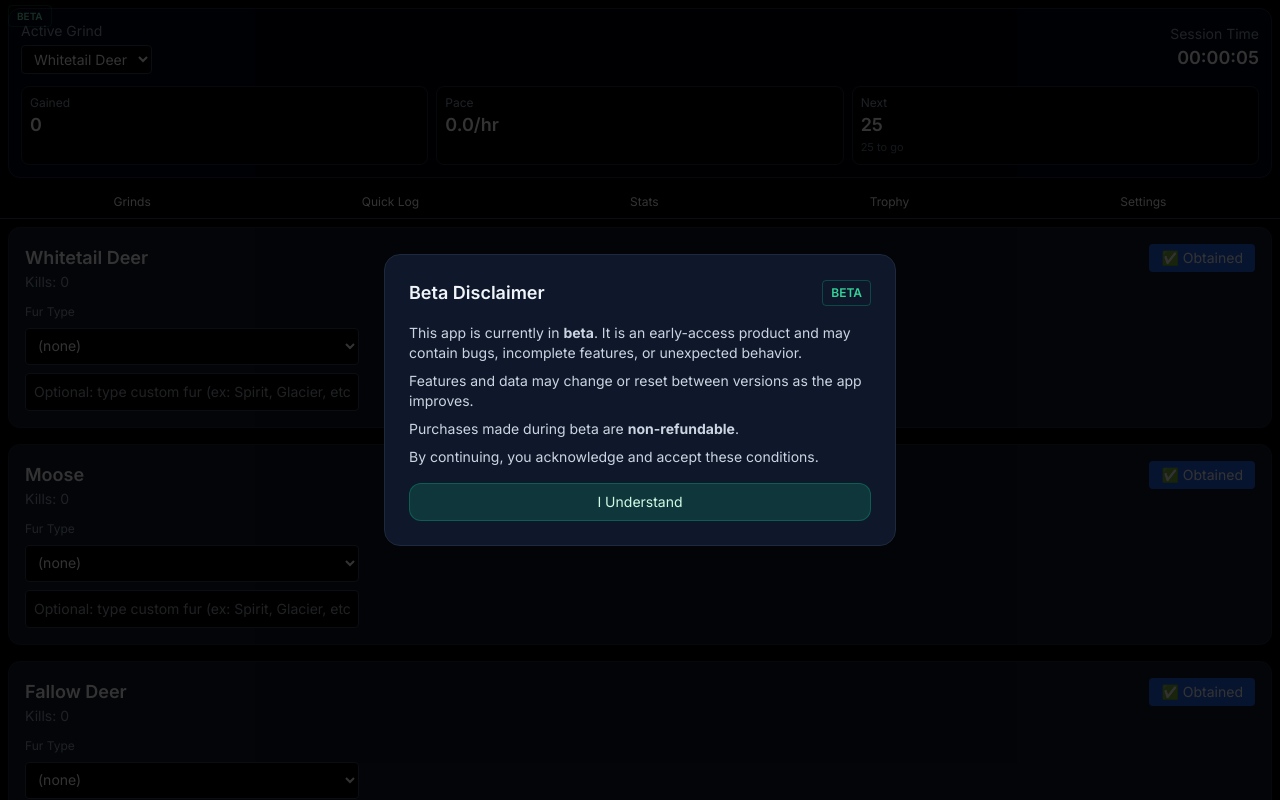
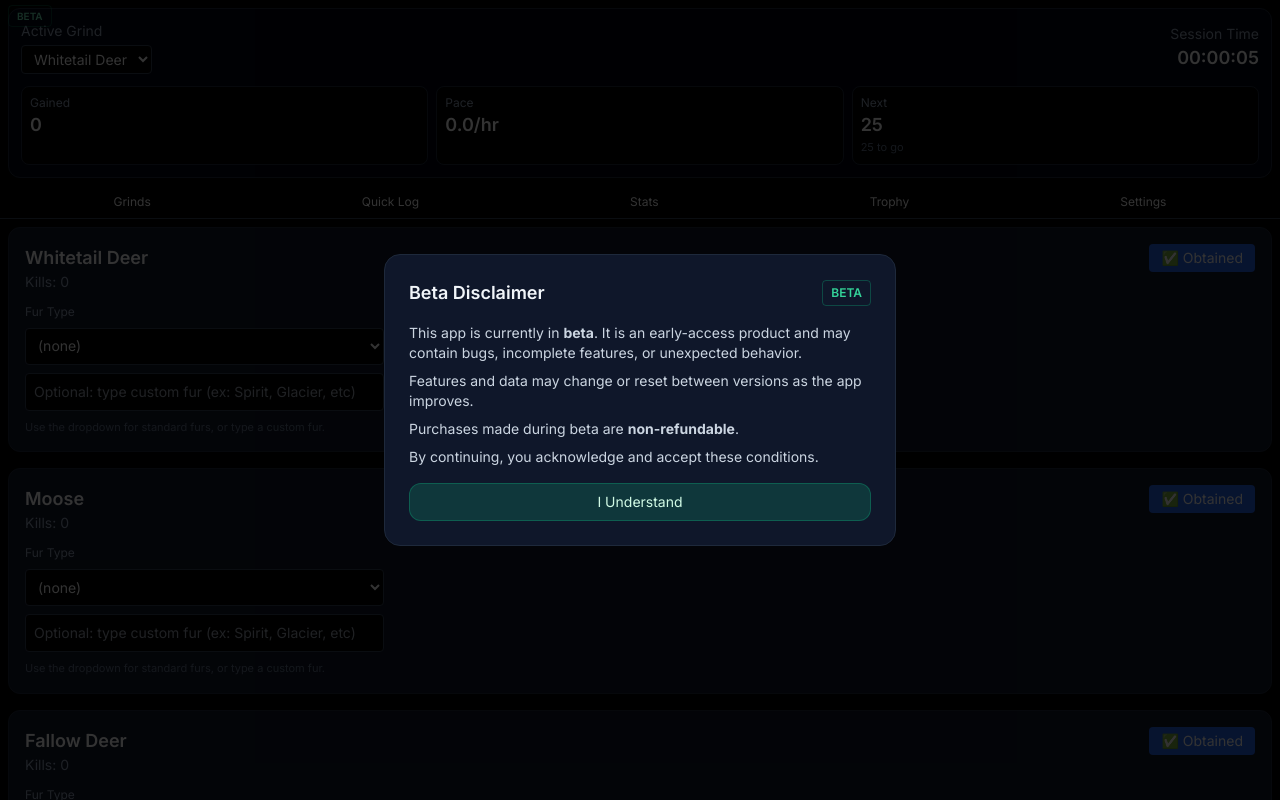
Before and after one commit to Camoford/great-one-grind, a React (Vite) app: page / in a window 1280 px wide. Shown: the top 800 px of the page. Built offline with nearby package versions, Linux system fonts and the light colour scheme.

Commit message:
Restore rare fur dropdowns by species

```diff
--- a/components/GrindsList.tsx
+++ b/components/GrindsList.tsx
@@ -1,21 +1,32 @@
 import React, { useMemo, useState } from "react";
 import { useHunterStore } from "../store";
 
-const FUR_OPTIONS = [
-  "",
-  "Common",
-  "Piebald",
-  "Albino",
-  "Melanistic",
-  "Leucistic",
-  "Blonde",
-  "Red",
-  "Dark",
-  "Light",
-  "Tan",
-  "Grey",
-  "Brown",
-];
+function getFursForSpecies(species: string): string[] {
+  const base = ["", "Common", "Piebald", "Albino", "Melanistic", "Leucistic"];
+
+  switch (species) {
+    case "Whitetail Deer":
+      return [...base, "Red", "Tan", "Grey", "Brown", "Other (type it)"];
+    case "Moose":
+      return [...base, "Light", "Dark", "Brown", "Other (type it)"];
+    case "Fallow Deer":
+      return [...base, "Spotted", "Chocolate", "Black", "Other (type it)"];
+    case "Black Bear":
+      return [...base, "Cinnamon", "Blonde", "Other (type it)"];
+    case "Wild Boar":
+      return [...base, "Brown Hybrid", "Blackgold", "Other (type it)"];
+    case "Red Deer":
+      return [...base, "Light", "Dark", "Other (type it)"];
+    case "Tahr":
+      return [...base, "Grey", "Dark", "Other (type it)"];
+    case "Red Fox":
+      return [...base, "Cross", "Silver", "Other (type it)"];
+    case "Mule Deer":
+      return [...base, "Grey", "Brown", "Other (type it)"];
+    default:
+      return [...base, "Other (type it)"];
+  }
+}
 
 export default function GrindsList() {
   const grinds = useHunterStore((s) => s.grinds);
@@ -39,11 +50,9 @@ export default function GrindsList() {
       obtainedAt: Date.now(),
     });
 
-    // Grinder default reset
     setKills(id, 0);
     setFur(id, undefined);
 
-    // clear custom fur after obtain
     setCustomFurById((p) => {
       const copy = { ...p };
       delete copy[id];
@@ -62,7 +71,9 @@ export default function GrindsList() {
   return (
     <div className="space-y-4">
       {sorted.map((grind) => {
-        const isCustom = !!customFurById[grind.id] && !FUR_OPTIONS.includes(customFurById[grind.id]);
+        const options = getFursForSpecies(grind.species);
+        const selectedValue = options.includes(grind.fur || "") ? (grind.fur || "") : "";
+
         return (
           <div
             key={grind.id}
@@ -76,15 +87,19 @@ export default function GrindsList() {
                   {grind.fur ? ` • Fur: ${grind.fur}` : ""}
                 </p>
 
-                {/* Fur picker */}
                 <div className="mt-3 space-y-2">
                   <div className="text-xs text-slate-400">Fur Type</div>
+
                   <select
                     className="w-full rounded bg-black border border-slate-700 p-2 text-sm"
-                    value={FUR_OPTIONS.includes(grind.fur || "") ? (grind.fur || "") : ""}
+                    value={selectedValue}
                     onChange={(e) => {
                       const v = e.target.value;
                       if (!v) {
+                        setFur(grind.id, undefined);
+                        return;
+                      }
+                      if (v === "Other (type it)") {
                         setFur(grind.id, undefined);
                         return;
                       }
@@ -92,7 +107,9 @@ export default function GrindsList() {
                     }}
                   >
                     <option value="">(none)</option>
-                    {FUR_OPTIONS.filter(Boolean).map((f) => (
+                    {options
+                      .filter((x) => x !== "")
+                      .map((f) => (
                         <option key={f} value={f}>
                           {f}
                         </option>
@@ -107,15 +124,12 @@ export default function GrindsList() {
                     }
                     placeholder="Optional: type custom fur (ex: Spirit, Glacier, etc)"
                   />
-                  {isCustom && (
                   <div className="text-[11px] text-slate-500">
-                      Custom fur will be used when you obtain a trophy.
+                    Use the dropdown for standard furs, or type a custom fur.
                   </div>
-                  )}
                 </div>
               </div>
 
-              {/* Obtained confirm */}
               <div className="shrink-0">
                 {confirmingId === grind.id ? (
                   <div className="flex gap-2">
--- a/components/QuickLog.tsx
+++ b/components/QuickLog.tsx
@@ -5,29 +5,44 @@ type LastSelections = {
   grindId: string;
   fur: string;
   amount: number;
-  furMode: "dropdown" | "other";
   otherFur: string;
   obtained: boolean;
 };
 
 const LS_KEY = "greatone_quicklog_last_v1";
 
-// You can add/remove furs anytime. Keep it grinder-friendly.
-const FUR_OPTIONS = [
-  "Common",
-  "Piebald",
-  "Albino",
-  "Melanistic",
-  "Leucistic",
-  "Blonde",
-  "Red",
-  "Dark",
-  "Light",
-  "Tan",
-  "Grey",
-  "Brown",
-  "Other (type it)",
-];
+/**
+ * ✅ Restore your rare fur types here.
+ * If you want to expand later, just add items per species.
+ */
+function getFursForSpecies(species: string): string[] {
+  // Common “rare” palette + flexible custom option.
+  // You can replace/extend these lists with your exact preferred ones anytime.
+  const base = ["Common", "Piebald", "Albino", "Melanistic", "Leucistic"];
+
+  switch (species) {
+    case "Whitetail Deer":
+      return [...base, "Red", "Tan", "Grey", "Brown", "Other (type it)"];
+    case "Moose":
+      return [...base, "Light", "Dark", "Brown", "Other (type it)"];
+    case "Fallow Deer":
+      return [...base, "Spotted", "Chocolate", "Black", "Other (type it)"];
+    case "Black Bear":
+      return [...base, "Cinnamon", "Blonde", "Other (type it)"];
+    case "Wild Boar":
+      return [...base, "Brown Hybrid", "Blackgold", "Other (type it)"];
+    case "Red Deer":
+      return [...base, "Light", "Dark", "Other (type it)"];
+    case "Tahr":
+      return [...base, "Grey", "Dark", "Other (type it)"];
+    case "Red Fox":
+      return [...base, "Cross", "Silver", "Other (type it)"];
+    case "Mule Deer":
+      return [...base, "Grey", "Brown", "Other (type it)"];
+    default:
+      return [...base, "Other (type it)"];
+  }
+}
 
 export default function QuickLog() {
   const grinds = useHunterStore((s) => s.grinds);
@@ -38,17 +53,21 @@ export default function QuickLog() {
   const defaultGrindId = useMemo(() => grinds[0]?.id || "", [grinds]);
 
   const [grindId, setGrindId] = useState<string>("");
-  const [furMode, setFurMode] = useState<"dropdown" | "other">("dropdown");
   const [furPick, setFurPick] = useState<string>("Common");
   const [otherFur, setOtherFur] = useState<string>("");
   const [amount, setAmount] = useState<number>(1);
   const [obtained, setObtained] = useState<boolean>(false);
 
+  const selected = useMemo(() => grinds.find((g) => g.id === grindId), [grinds, grindId]);
+  const furOptions = useMemo(
+    () => getFursForSpecies(selected?.species || ""),
+    [selected?.species]
+  );
+
   const fur = useMemo(() => {
-    if (furMode === "other") return (otherFur || "Unknown").trim();
     if (furPick === "Other (type it)") return (otherFur || "Unknown").trim();
-    return furPick.trim();
-  }, [furMode, furPick, otherFur]);
+    return (furPick || "Unknown").trim();
+  }, [furPick, otherFur]);
 
   // Restore last selections
   useEffect(() => {
@@ -60,25 +79,8 @@ export default function QuickLog() {
       if (parsed.grindId) setGrindId(parsed.grindId);
       if (typeof parsed.amount === "number") setAmount(parsed.amount);
       if (typeof parsed.obtained === "boolean") setObtained(parsed.obtained);
-
-      if (parsed.furMode === "other" || parsed.furMode === "dropdown") {
-        setFurMode(parsed.furMode);
-      }
-
-      if (typeof parsed.fur === "string" && parsed.fur) {
-        // Try to map back into dropdown if possible
-        const match = FUR_OPTIONS.find((x) => x.toLowerCase() === parsed.fur!.toLowerCase());
-        if (match && match !== "Other (type it)") {
-          setFurPick(match);
-          setFurMode("dropdown");
-        } else {
-          setFurPick("Other (type it)");
-          setOtherFur(parsed.fur);
-          setFurMode("other");
-        }
-      }
-
       if (typeof parsed.otherFur === "string") setOtherFur(parsed.otherFur);
+      if (typeof parsed.fur === "string" && parsed.fur) setFurPick(parsed.fur);
     } catch {
       // ignore
     }
@@ -89,14 +91,22 @@ export default function QuickLog() {
     if (!grindId && defaultGrindId) setGrindId(defaultGrindId);
   }, [defaultGrindId, grindId]);
 
-  // Persist last selections whenever changed
+  // If current furPick is not in the options for this species, reset to Common
+  useEffect(() => {
+    if (!furOptions.includes(furPick)) {
+      setFurPick("Common");
+      setOtherFur("");
+    }
+    // eslint-disable-next-line react-hooks/exhaustive-deps
+  }, [selected?.species]);
+
+  // Persist last selections
   useEffect(() => {
     if (!grindId) return;
     const payload: LastSelections = {
       grindId,
-      fur,
+      fur: furPick,
       amount,
-      furMode,
       otherFur,
       obtained,
     };
@@ -105,21 +115,19 @@ export default function QuickLog() {
     } catch {
       // ignore
     }
-  }, [grindId, fur, amount, furMode, otherFur, obtained]);
-
-  const selected = useMemo(() => grinds.find((g) => g.id === grindId), [grinds, grindId]);
+  }, [grindId, furPick, amount, otherFur, obtained]);
 
   const handleLog = () => {
     if (!selected) return;
 
-    // Set fur on the grind (store-backed)
+    // Set fur on grind
     setFur(selected.id, fur);
 
-    // Increment kills (store-backed)
+    // Increment kills
     const nextKills = Math.max(0, (selected.kills || 0) + amount);
     setKills(selected.id, nextKills);
 
-    // If user says this entry is a trophy, store it and reset grinder counter
+    // Trophy flow
     if (obtained) {
       addTrophy({
         species: selected.species,
@@ -128,7 +136,6 @@ export default function QuickLog() {
         obtainedAt: Date.now(),
       });
 
-      // Grinder default reset after trophy
       setKills(selected.id, 0);
       setFur(selected.id, undefined);
       setObtained(false);
@@ -143,7 +150,7 @@ export default function QuickLog() {
     <div className="space-y-4 rounded-xl bg-slate-900 p-4 border border-slate-800">
       <h2 className="text-xl font-semibold">Quick Log</h2>
 
-      {/* Select Grind */}
+      {/* Grind */}
       <div className="space-y-1">
         <label className="text-sm text-slate-400">Grind</label>
         <select
@@ -162,30 +169,24 @@ export default function QuickLog() {
       {/* Fur */}
       <div className="space-y-1">
         <label className="text-sm text-slate-400">Fur</label>
-
         <select
           className="w-full rounded bg-black border border-slate-700 p-2"
           value={furPick}
-          onChange={(e) => {
-            const v = e.target.value;
-            setFurPick(v);
-            if (v === "Other (type it)") setFurMode("other");
-            else setFurMode("dropdown");
-          }}
+          onChange={(e) => setFurPick(e.target.value)}
         >
-          {FUR_OPTIONS.map((f) => (
+          {furOptions.map((f) => (
             <option key={f} value={f}>
               {f}
             </option>
           ))}
         </select>
 
-        {(furMode === "other" || furPick === "Other (type it)") && (
+        {furPick === "Other (type it)" && (
           <input
             className="w-full rounded bg-black border border-slate-700 p-2"
             value={otherFur}
             onChange={(e) => setOtherFur(e.target.value)}
-            placeholder="Type fur name (ex: Grey, Blonde, Spirit, etc)"
+            placeholder="Type fur name (ex: Spirit, Glacier, etc)"
           />
         )}
       </div>
@@ -206,7 +207,7 @@ export default function QuickLog() {
         </select>
       </div>
 
-      {/* Obtained */}
+      {/* Trophy */}
       <label className="flex items-center gap-2">
         <input type="checkbox" checked={obtained} onChange={(e) => setObtained(e.target.checked)} />
         <span className="text-sm">✅ This log is a Trophy (Obtained)</span>
```
Lines whose indentation alone changed are shown as unchanged.
